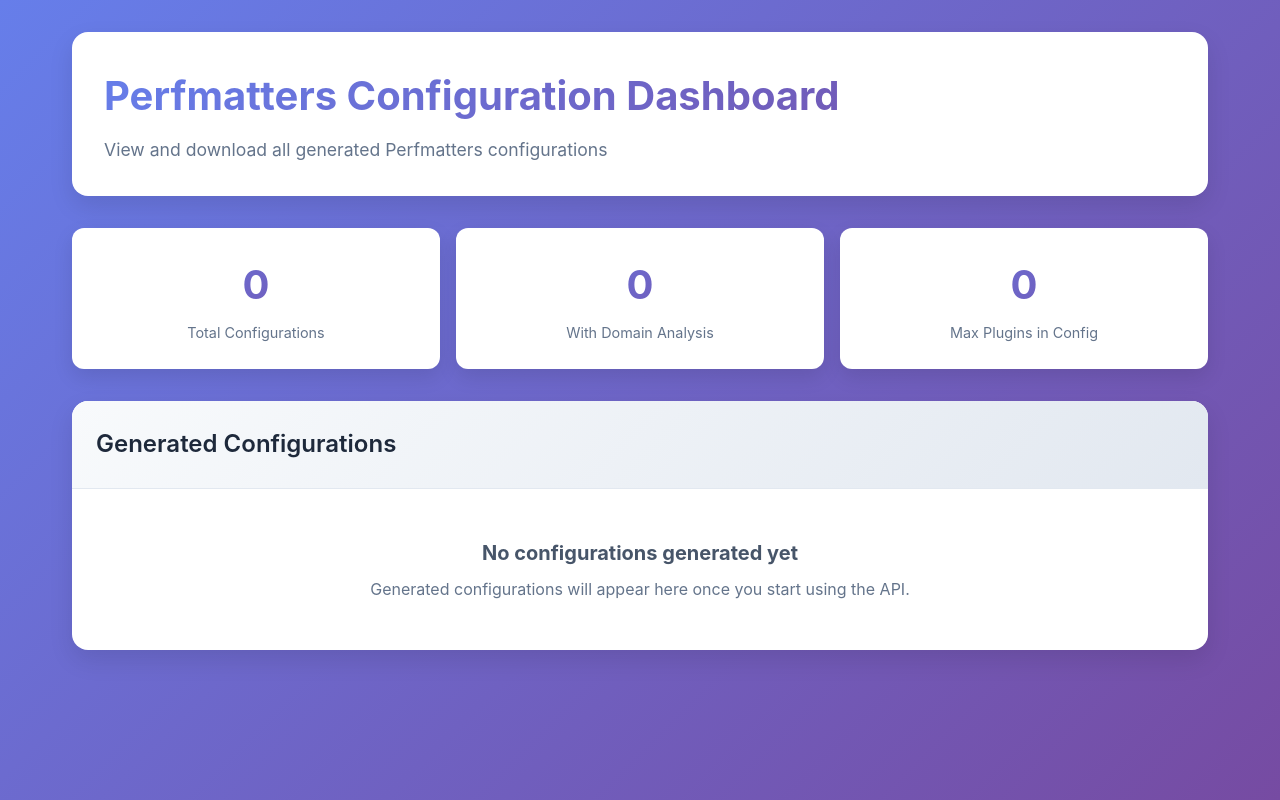
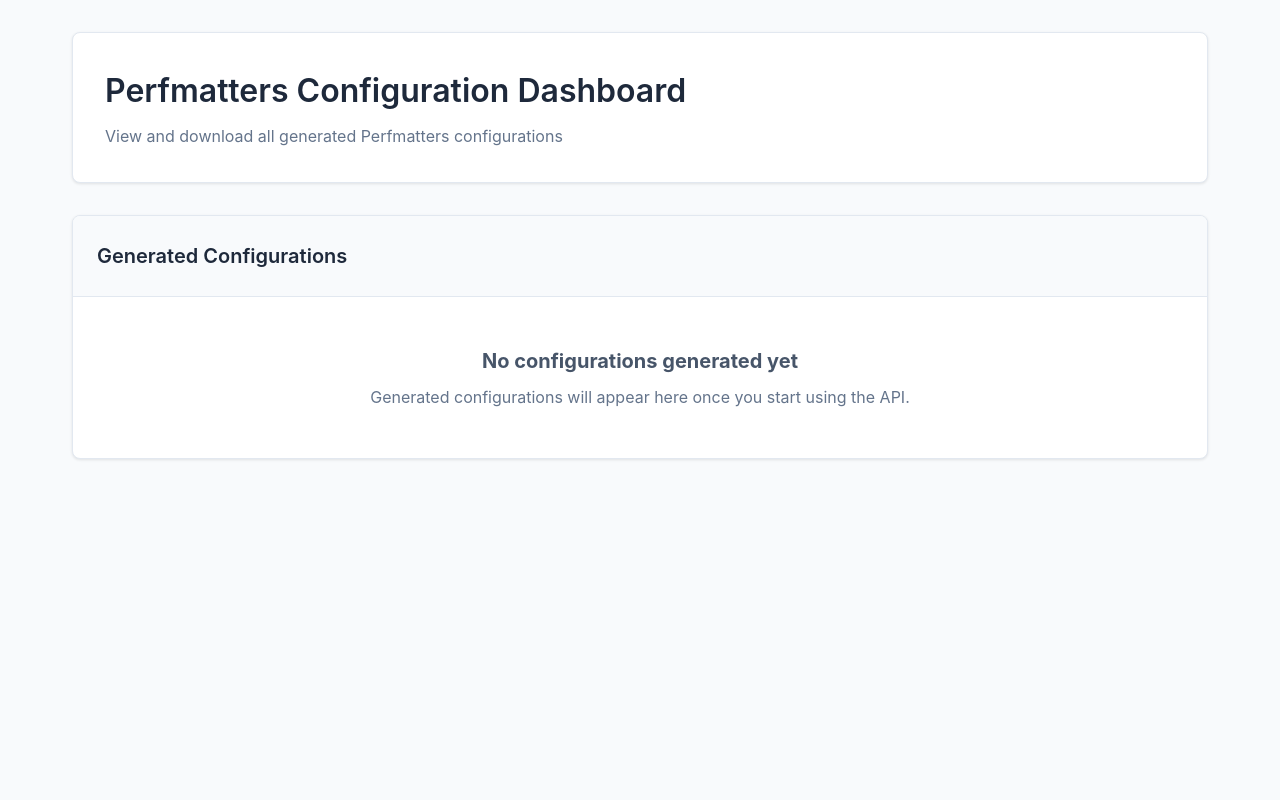
Before and after one commit to ahmad-den/perfmatters-config-generator, a Flask app: page / in a window 1280 px wide. Run offline with Flask 3, Linux system fonts and the light colour scheme; parts of the project's set-up code (start-up, migrations or seed data) failed here and were passed over.

Commit message:
Create simple, clean dashboard without tiles

```diff
--- a/templates/dashboard.html
+++ b/templates/dashboard.html
@@ -13,8 +13,7 @@
 
         body {
             font-family: -apple-system, BlinkMacSystemFont, 'Segoe UI', Roboto, sans-serif;
-            background: linear-gradient(135deg, #667eea 0%, #764ba2 100%);
-            min-height: 100vh;
+            background: #f8fafc;
             color: #334155;
             line-height: 1.6;
         }
@@ -27,82 +26,41 @@
 
         .header {
             background: white;
-            border-radius: 16px;
+            border-radius: 8px;
             padding: 2rem;
             margin-bottom: 2rem;
-            box-shadow: 0 10px 25px rgba(0, 0, 0, 0.1);
-            backdrop-filter: blur(10px);
+            box-shadow: 0 1px 3px rgba(0, 0, 0, 0.1);
+            border: 1px solid #e2e8f0;
         }
 
         .header h1 {
-            font-size: 2.5rem;
-            font-weight: 700;
-            background: linear-gradient(135deg, #667eea 0%, #764ba2 100%);
-            -webkit-background-clip: text;
-            -webkit-text-fill-color: transparent;
-            background-clip: text;
+            font-size: 2rem;
+            font-weight: 600;
+            color: #1e293b;
             margin-bottom: 0.5rem;
         }
 
         .header p {
             color: #64748b;
-            font-size: 1.1rem;
-        }
-
-        .stats {
-            display: grid;
-            grid-template-columns: repeat(auto-fit, minmax(200px, 1fr));
-            gap: 1rem;
-            margin-bottom: 2rem;
-        }
-
-        .stat-card {
-            background: white;
-            padding: 1.5rem;
-            border-radius: 12px;
-            box-shadow: 0 8px 20px rgba(0, 0, 0, 0.1);
-            text-align: center;
-            transition: transform 0.2s ease, box-shadow 0.2s ease;
-            border: 1px solid rgba(255, 255, 255, 0.2);
-        }
-
-        .stat-card:hover {
-            transform: translateY(-2px);
-            box-shadow: 0 12px 30px rgba(0, 0, 0, 0.15);
-        }
-
-        .stat-number {
-            font-size: 2.5rem;
-            font-weight: 700;
-            background: linear-gradient(135deg, #667eea 0%, #764ba2 100%);
-            -webkit-background-clip: text;
-            -webkit-text-fill-color: transparent;
-            background-clip: text;
-            display: block;
-        }
-
-        .stat-label {
-            color: #64748b;
-            font-size: 0.9rem;
-            margin-top: 0.25rem;
+            font-size: 1rem;
         }
 
         .configs-table {
             background: white;
-            border-radius: 16px;
+            border-radius: 8px;
             overflow: hidden;
-            box-shadow: 0 10px 25px rgba(0, 0, 0, 0.1);
-            backdrop-filter: blur(10px);
+            box-shadow: 0 1px 3px rgba(0, 0, 0, 0.1);
+            border: 1px solid #e2e8f0;
         }
 
         .table-header {
-            background: linear-gradient(135deg, #f8fafc 0%, #e2e8f0 100%);
+            background: #f8fafc;
             padding: 1.5rem;
             border-bottom: 1px solid #e2e8f0;
         }
 
         .table-header h2 {
-            font-size: 1.5rem;
+            font-size: 1.25rem;
             font-weight: 600;
             color: #1e293b;
         }
@@ -216,20 +179,11 @@
             <p>View and download all generated Perfmatters configurations</p>
         </div>
 
-        <div class="stats">
-            <div class="stat-card">
-                <span class="stat-number">{{ configs|length }}</span>
-                <div class="stat-label">Total Configurations</div>
-            </div>
-            <div class="stat-card">
-                <span class="stat-number">{{ configs|selectattr('domain')|selectattr('domain', 'ne', 'No domain')|list|length }}</span>
-                <div class="stat-label">With Domain Analysis</div>
-            </div>
-            <div class="stat-card">
-                <span class="stat-number">{{ configs|map(attribute='plugins_count')|list|max if configs else 0 }}</span>
-                <div class="stat-label">Max Plugins in Config</div>
-            </div>
+        {% if configs %}
+        <div class="summary">
+            Total configurations: {{ configs|length }}
         </div>
+        {% endif %}
 
         <div class="configs-table">
             <div class="table-header">
```
Also changed, not shown: other parts of templates/dashboard.html (+20 -15 lines).
